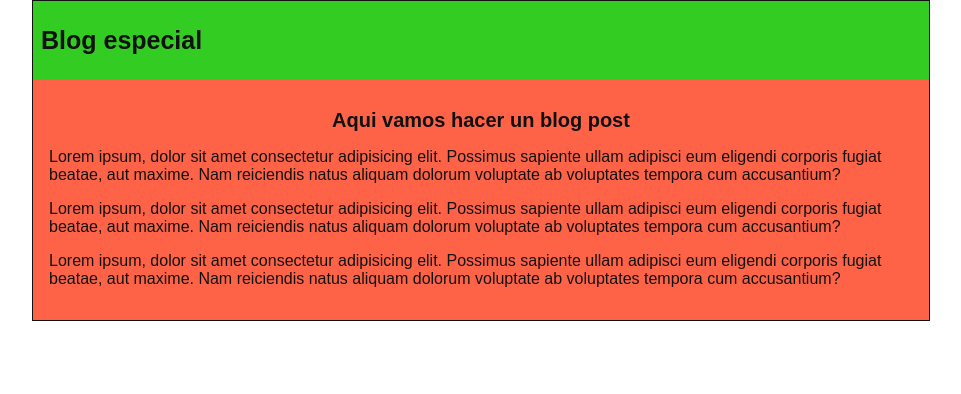
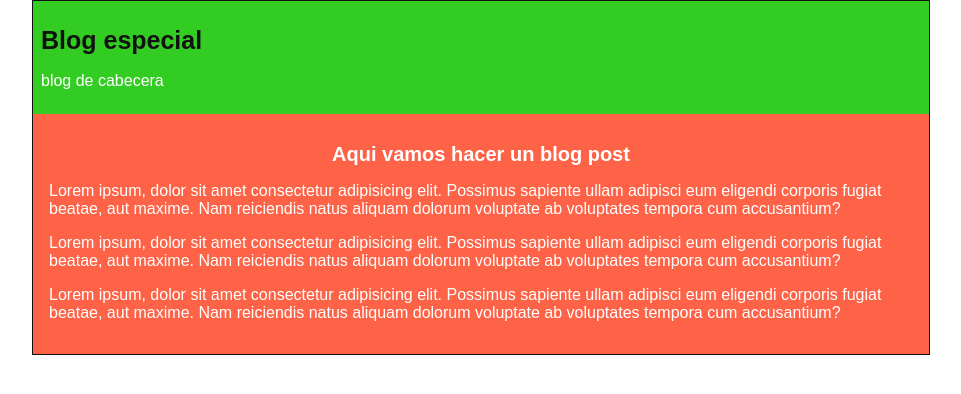
Before and after one commit to steven55sol/Blog, a plain HTML site: page index.html in a window 1280 px wide. Shown: the whole page, without its empty margins (159-1120 px from the left). Drawn offline with Linux system fonts and the light colour scheme.

Commit message:
Cambio en el master la p

```diff
--- a/css/estilo.css
+++ b/css/estilo.css
@@ -1,5 +1,5 @@
 body{
-    color: #111;
+    color: #fff;
     text-align: center;
     font-size: 16px;
     font-family: "Arial";
--- a/index.html
+++ b/index.html
@@ -10,6 +10,7 @@
    <div id="container">
     <div id="cabecera">
         <h1 id="title">Blog especial</h1>
+        <p>blog de cabecera</p>
     </div>
       <div id="post">
           <h1>Aqui vamos hacer un blog post</h1>
@@ -26,7 +27,7 @@
           Lorem ipsum, dolor sit amet consectetur
           adipisicing elit. Possimus sapiente ullam adipisci eum eligendi corporis fugiat beatae, aut maxime. Nam reiciendis natus
          aliquam dolorum voluptate ab voluptates tempora cum accusantium?
-      </p>
+        </p>
       </div>
    </div>
 </body>
```
